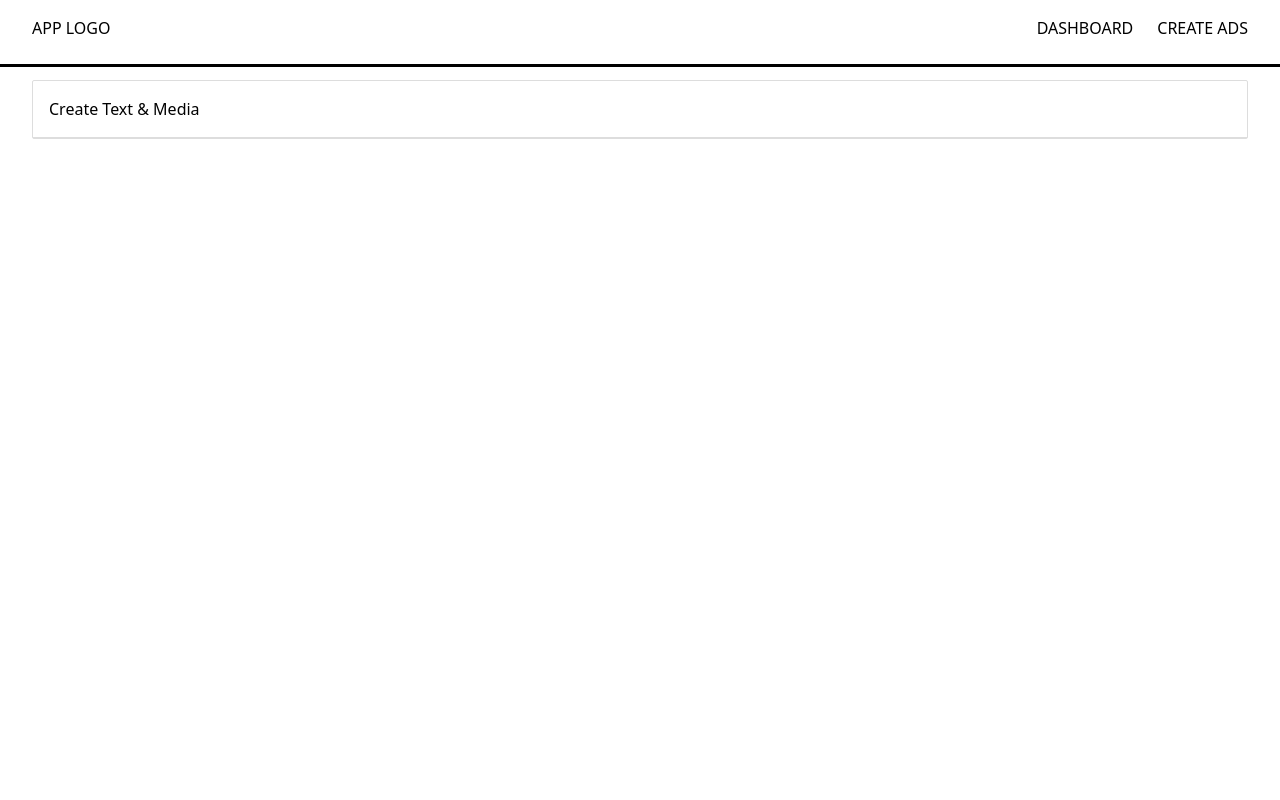
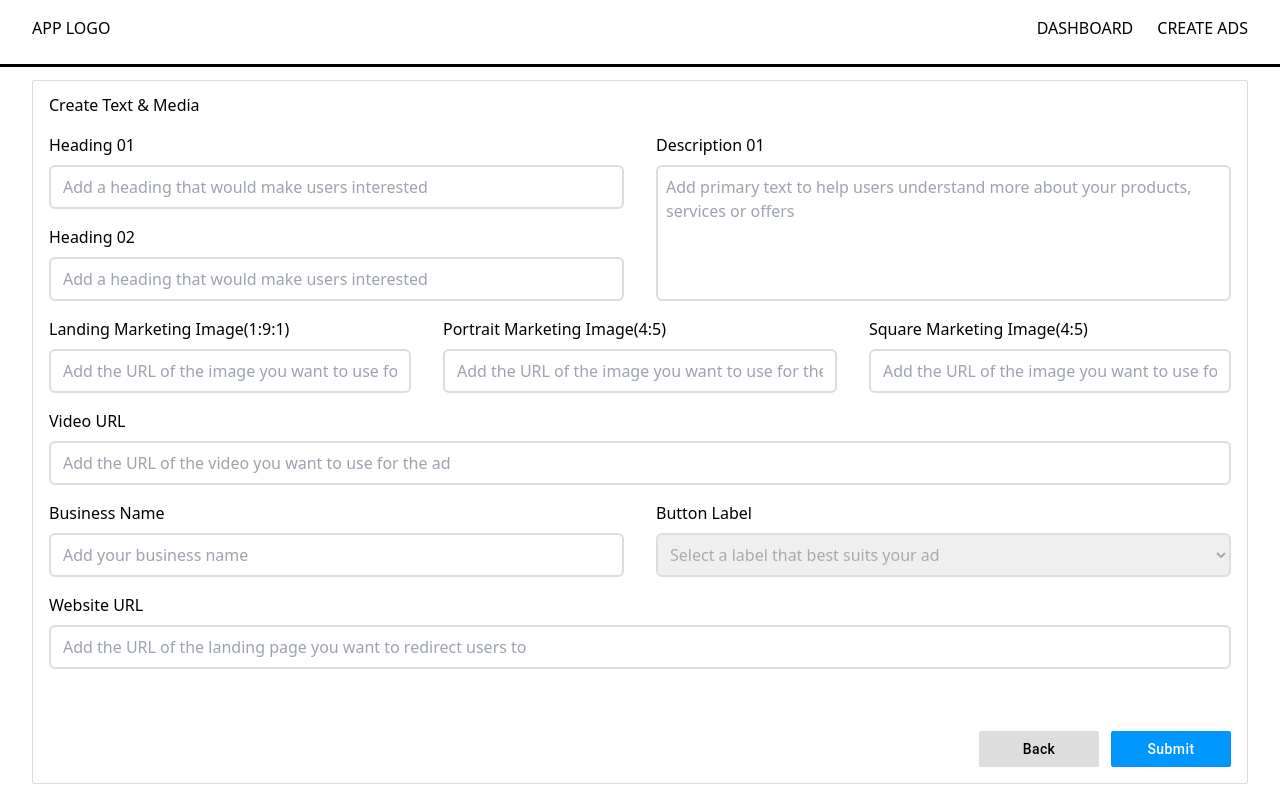
Before and after one commit to vivekbhatt07/AdMetrics, a React (Vite) app: page /media in a window 1280 px wide. Built offline with nearby package versions, Linux system fonts and the light colour scheme.

Commit message:
add: media form

```diff
--- a/src/components/containers/PrimaryContainer/index.jsx
+++ b/src/components/containers/PrimaryContainer/index.jsx
@@ -6,13 +6,18 @@ const PrimaryContainer = ({
   titleProps,
   style,
   bodyStyle,
+  headStyle,
 }) => {
   return (
     <div
       className="flex flex-col border border-[#ddd] rounded-sm"
       style={{ ...style }}
     >
-      <div className="flex justify-between border-b border-[#ddd] p-4">
+      <div
+        className={`flex justify-between border-[#ddd] p-4 pt-3 ${
+          headStyle ? headStyle : "border-b"
+        }`}
+      >
         <h3 className="capitalize">{title}</h3>
         <div className="flex">{titleProps}</div>
       </div>
--- a/src/components/inputs/BasicInput/index.jsx
+++ b/src/components/inputs/BasicInput/index.jsx
@@ -5,7 +5,7 @@ const BasicInput = ({ labelText, placeholderText, className }) => {
     <div className={`flex flex-col gap-2 ${className}`}>
       <label>{labelText}</label>
       <input
-        className="border-2 border-[#ddd] py-2 px-2 focus:outline-0 focus:border-[#0096ff] transition-all rounded-md"
+        className="border-2 border-[#ddd] py-2 px-3 focus:outline-0 focus:border-[#0096ff] transition-all rounded-md"
         placeholder={placeholderText}
       />
     </div>
--- /dev/null
+++ b/src/components/inputs/SelectInput/index.jsx
@@ -0,0 +1,25 @@
+import React from "react";
+
+const SelectInput = ({ labelText, placeholderText, className }) => {
+  return (
+    <div className={`flex flex-col gap-2 ${className}`}>
+      <label>{labelText}</label>
+      <select className="border-2 border-[#ddd] py-2 px-2 focus:outline-0 focus:border-[#0096ff] transition-all rounded-md text-[#aaa]">
+        <option value="" selected disabled hidden>
+          {placeholderText}
+        </option>
+        <option value="Contained" className="text-[#000]">
+          Contained
+        </option>
+        <option value="Outlined" className="text-[#000]">
+          Outlined
+        </option>
+        <option value="Text" className="text-[#000]">
+          Text
+        </option>
+      </select>
+    </div>
+  );
+};
+
+export default SelectInput;
--- a/src/components/inputs/TextAreaInput/index.jsx
+++ b/src/components/inputs/TextAreaInput/index.jsx
@@ -5,7 +5,7 @@ const TextAreaInput = ({ labelText, placeholderText, className, style }) => {
     <div className={`flex flex-col gap-2 ${className}`}>
       <label>{labelText}</label>
       <textarea
-        className="border-2 border-[#ddd] py-2 px-2 focus:outline-0 focus:border-[#0096ff] transition-all rounded-md"
+        className="border-2 border-[#ddd] py-2 px-2 focus:outline-0 focus:border-[#0096ff] transition-all rounded-md resize-none"
         placeholder={placeholderText}
         style={{ ...style }}
       />
--- a/src/components/inputs/index.js
+++ b/src/components/inputs/index.js
@@ -1,4 +1,5 @@
 import BasicInput from "./BasicInput";
+import SelectInput from "./SelectInput";
 import TextAreaInput from "./TextAreaInput";
 
-export { BasicInput, TextAreaInput };
+export { BasicInput, SelectInput, TextAreaInput };
--- a/src/pages/CreateAds/index.jsx
+++ b/src/pages/CreateAds/index.jsx
@@ -19,22 +19,28 @@ const CreateAds = () => {
       >
         <div className="flex-1 mx-auto">
           <div className="flex gap-12">
-            <div className="flex basis-1/2 flex-col outline rounded-md p-1 relative">
-              <Checkbox sx={{ position: "absolute" }} />
+            <label htmlFor="text">
+              <div className="flex basis-1/2 flex-col outline rounded-md p-1 relative cursor-pointer">
+                <Checkbox sx={{ position: "absolute" }} id="text" />
                 <div className="w-[200px] h-[250px] bg-[#ddd] mt-10 mr-12 ml-12"></div>
                 <div className="flex flex-col items-center bg-[#aaa] rounded-bl-md rounded-br-md p-4">
                   <span>Create</span>
                   <h3 style={{ fontSize: "20px", fontWeight: 600 }}>Text Ad</h3>
                 </div>
               </div>
-            <div className="flex basis-1/2 flex-col outline rounded-md p-1 relative">
-              <Checkbox sx={{ position: "absolute" }} />
+            </label>
+            <label htmlFor="media">
+              <div className="flex basis-1/2 flex-col outline rounded-md p-1 relative cursor-pointer">
+                <Checkbox sx={{ position: "absolute" }} id="media" />
                 <div className="w-[200px] h-[250px] bg-[#ddd] mt-10 mr-12 ml-12"></div>
                 <div className="flex flex-col items-center bg-[#aaa] rounded-bl-md rounded-br-md p-4">
                   <span>Create</span>
-                <h3 style={{ fontSize: "20px", fontWeight: 600 }}>Text Ad</h3>
+                  <h3 style={{ fontSize: "20px", fontWeight: 600 }}>
+                    Media Ad
+                  </h3>
                 </div>
               </div>
+            </label>
           </div>
         </div>
         <div className="flex justify-end">
--- /dev/null
+++ b/src/pages/MediaAdForm/MediaAdForm.css
@@ -0,0 +1,53 @@
+.mediaAdForm {
+  display: grid;
+  grid-template-columns: 1fr 0.5fr 0.5fr 1fr;
+  grid-template-areas:
+    "a a b b"
+    "c c b b"
+    "d e e f"
+    "g g g g"
+    "h h i i"
+    "j j j j";
+  column-gap: 32px;
+  row-gap: 16px;
+}
+
+.headingOne {
+  grid-area: a;
+}
+
+.headingTwo {
+  grid-area: c;
+}
+
+.busiName {
+  grid-area: h;
+}
+
+.webUrl {
+  grid-area: j;
+}
+
+.videoUrl {
+  grid-area: g;
+}
+
+.detailOne {
+  grid-area: b;
+}
+
+.btnLabel {
+  grid-area: i;
+}
+
+.lmi {
+  grid-area: d;
+}
+
+.pmi {
+  grid-area: e;
+}
+
+.smi {
+  grid-area: f;
+}
--- a/src/pages/MediaAdForm/index.jsx
+++ b/src/pages/MediaAdForm/index.jsx
@@ -1,11 +1,119 @@
 import React from "react";
 import { PrimaryContainer } from "../../components/containers";
 import { PageContainer } from "../../layout";
+import {
+  BasicInput,
+  SelectInput,
+  TextAreaInput,
+} from "../../components/inputs";
+import { Button } from "@mui/material";
+import "./MediaAdForm.css";
 
 const MediaAdForm = () => {
   return (
     <PageContainer>
-      <PrimaryContainer title="Create Text & Media"></PrimaryContainer>
+      <PrimaryContainer
+        title="Create Text & Media"
+        style={{ height: "100%" }}
+        bodyStyle={{
+          padding: "0 16px 16px",
+          display: "flex",
+          flexDirection: "column",
+          justifyContent: "space-between",
+          height: "100%",
+        }}
+        headStyle="border-0"
+      >
+        <form className="mediaAdForm">
+          <BasicInput
+            labelText="Heading 01"
+            placeholderText="Add a heading that would make users interested"
+            className="headingOne"
+          />
+          <BasicInput
+            labelText="Heading 02"
+            placeholderText="Add a heading that would make users interested"
+            className="headingTwo"
+          />
+          <BasicInput
+            labelText="Business Name"
+            placeholderText="Add your business name"
+            className="busiName"
+          />
+          <BasicInput
+            labelText="Website URL"
+            placeholderText="Add the URL of the landing page you want to redirect users to"
+            className="webUrl"
+          />
+          <TextAreaInput
+            labelText="Description 01"
+            placeholderText="Add primary text to help users understand more about your products, services or offers"
+            className="detailOne"
+            style={{ height: "100%" }}
+          />
+          <SelectInput
+            labelText="Button Label"
+            placeholderText="Select a label that best suits your ad"
+            className="btnLabel"
+          />
+          <BasicInput
+            labelText="Landing Marketing Image(1:9:1)"
+            placeholderText="Add the URL of the image you want to use for the ad"
+            className="lmi"
+          />
+          <BasicInput
+            labelText="Portrait Marketing Image(4:5)"
+            placeholderText="Add the URL of the image you want to use for the ad"
+            className="pmi"
+          />
+          <BasicInput
+            labelText="Square Marketing Image(4:5)"
+            placeholderText="Add the URL of the image you want to use for the ad"
+            className="smi"
+          />
+          <BasicInput
+            labelText="Video URL"
+            placeholderText="Add the URL of the video you want to use for the ad"
+            className="videoUrl"
+          />
+        </form>
+        <div className="flex justify-end">
+          <div className="flex gap-3">
+            <Button
+              variant="contained"
+              sx={{
+                textTransform: "capitalize",
+                borderRadius: "2px",
+                minWidth: "120px",
+                backgroundColor: "#dddddd",
+                boxShadow: "none",
+                color: "#000",
+                "&:hover": {
+                  boxShadow: "none",
+                  backgroundColor: "#aaaaaa",
+                },
+              }}
+            >
+              Back
+            </Button>
+            <Button
+              variant="contained"
+              sx={{
+                textTransform: "capitalize",
+                borderRadius: "2px",
+                minWidth: "120px",
+                backgroundColor: "#0096ff",
+                boxShadow: "none",
+                "&:hover": {
+                  boxShadow: "none",
+                },
+              }}
+            >
+              Submit
+            </Button>
+          </div>
+        </div>
+      </PrimaryContainer>
     </PageContainer>
   );
 };
--- a/src/pages/TextAdForm/index.jsx
+++ b/src/pages/TextAdForm/index.jsx
@@ -1,7 +1,11 @@
 import React from "react";
 import { PrimaryContainer } from "../../components/containers";
 import { PageContainer } from "../../layout";
-import { BasicInput, TextAreaInput } from "../../components/inputs";
+import {
+  BasicInput,
+  SelectInput,
+  TextAreaInput,
+} from "../../components/inputs";
 import { Button } from "@mui/material";
 import "./TextAdForm.css";
 
```
Lines whose indentation alone changed are shown as unchanged.
